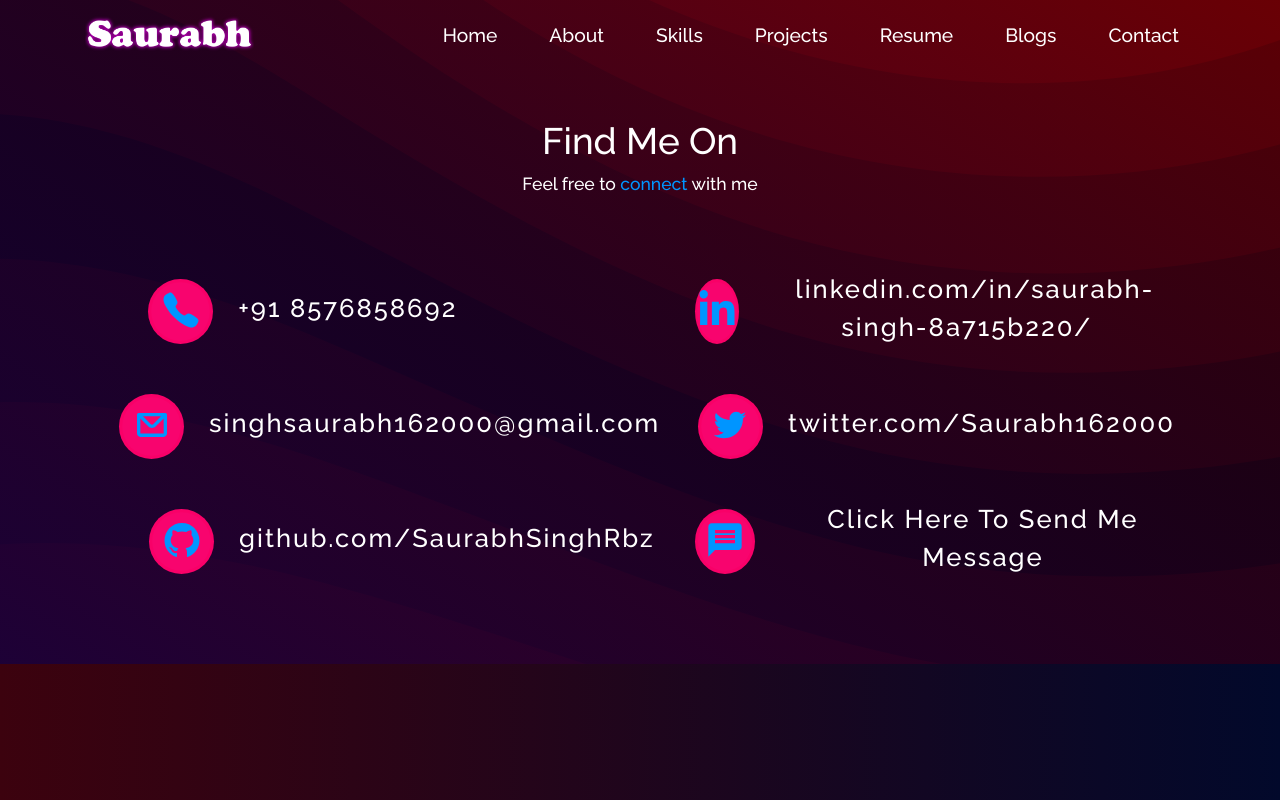
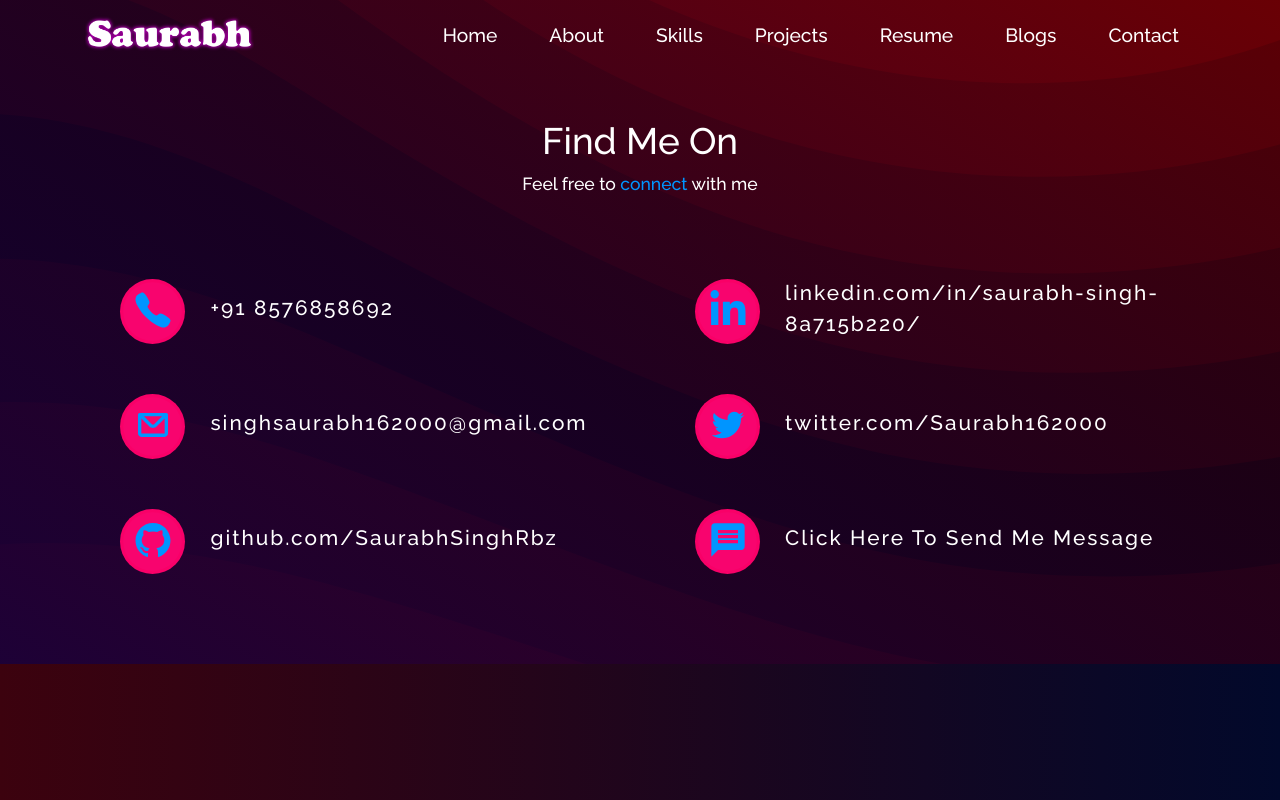
Before and after one commit to SaurabhSinghRbz/my-portfolio, a React (Create React App) app: page /contact in a window 1280 px wide. Built offline with nearby package versions, Linux system fonts and the light colour scheme.

Commit message:
updating contact styling

```diff
--- a/src/style.css
+++ b/src/style.css
@@ -418,7 +418,7 @@ html {
   cursor: pointer;
   position: relative !important;
   display: inline-block !important;
-  width: 65px !important;
+  min-width: 65px !important;
   height: 65px !important;
   margin: 25px;
   /* text-align: center !important; */
@@ -465,12 +465,13 @@ html {
   padding-left: 15px;
   list-style: none;
   display: flex;
-  justify-content: center;
+  /* justify-content: center; */
   align-items: center;
 }
 
 .link-text-css {
-  font-size: 1.6em !important;
+  text-align: left;
+  font-size: 1.3em !important;
   color: white;
   cursor: pointer;
   letter-spacing: 2px;
```
